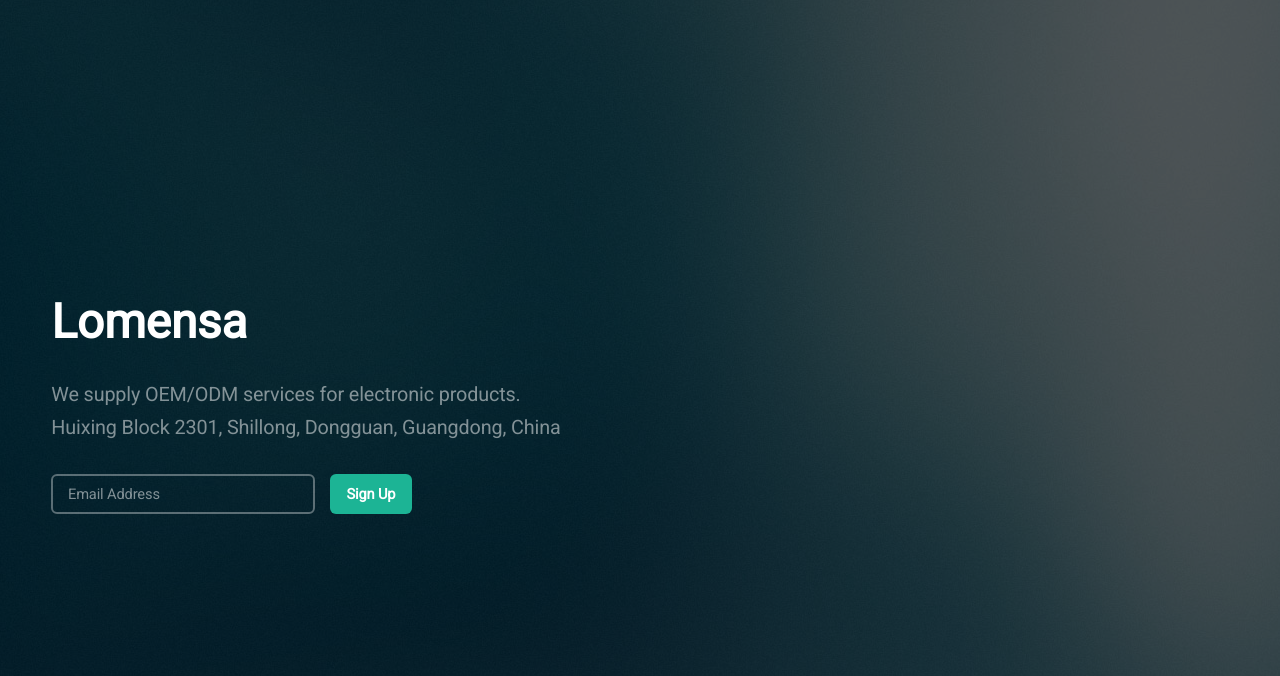
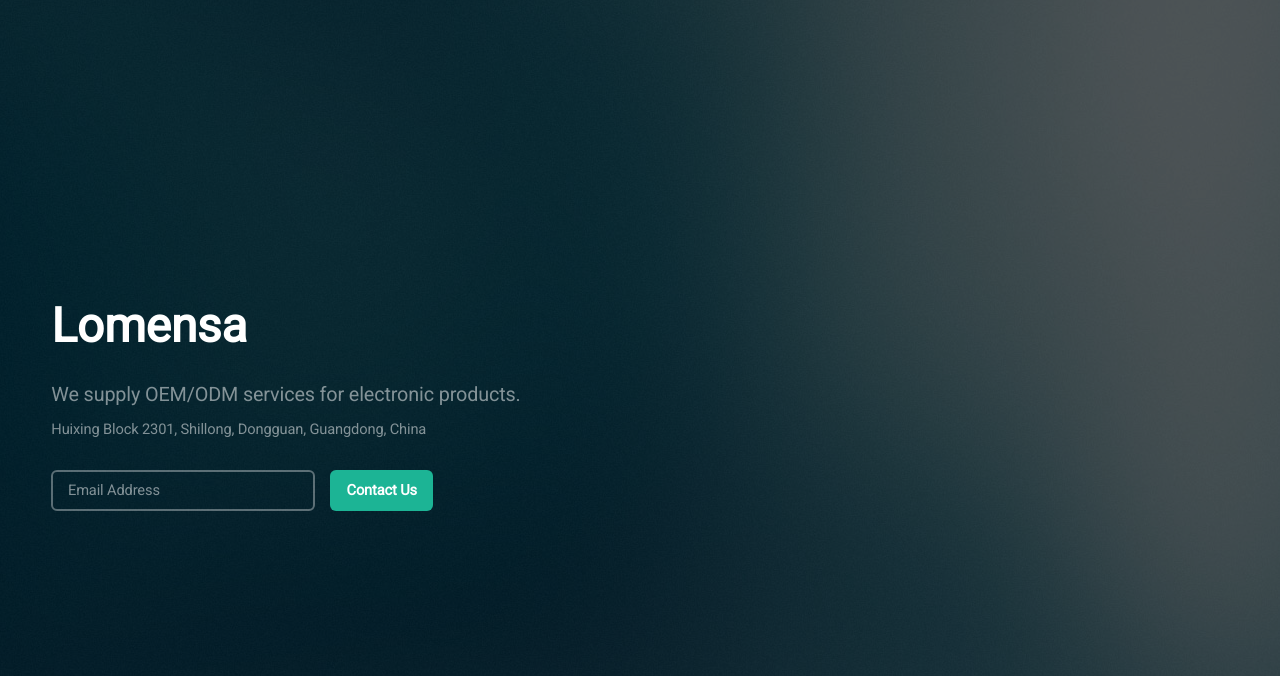
Before and after one commit to yt-dev/lomensa-site, a website: page dist/index.html in a window 1280 px wide. Shown: the top 676 px of the page. Drawn offline with Linux system fonts and the light colour scheme.

Commit message:
minor fix

```diff
--- a/dist/index.html
+++ b/dist/index.html
@@ -17,16 +17,16 @@
     <!-- Header -->
     <header id="header">
       <h1>Lomensa</h1>
-      <p>
-        We supply OEM/ODM services for electronic products.<br />Huixing Block
-        2301, Shillong, Dongguan, Guangdong, China
-      </p>
+      <p>We supply OEM/ODM services for electronic products.</p>
+      <address>
+        Huixing Block 2301, Shillong, Dongguan, Guangdong, China
+      </address>
     </header>
 
     <!-- Signup Form -->
     <form id="signup-form" method="post" action="#">
       <input type="email" name="email" id="email" placeholder="Email Address" />
-      <input type="submit" value="Sign Up" />
+      <input type="submit" value="Contact Us" />
     </form>
 
     <!-- Footer -->
@@ -36,9 +36,7 @@
           <a href="#" class="icon"><i class="fab fa-twitter"></i></a>
           <a href="#" class="icon"><i class="fab fa-instagram"></i></a>
           <a href="#" class="icon"><i class="fab fa-weixin"></i></a>
-          <a href="mailto:test@test.com" class="icon"
-            ><i class="far fa-envelope"></i
-          ></a>
+          <a href="#" class="icon"><i class="far fa-envelope"></i></a>
         </li>
       </ul>
       <ul class="copyright">
--- a/dist/style.css
+++ b/dist/style.css
@@ -450,6 +450,10 @@
   margin: 0 0 2em 0;
 }
 
+address {
+  margin: 0 0 2em 0;
+}
+
 h1,
 h2,
 h3,
@@ -561,7 +565,13 @@
 header p {
   color: rgba(255, 255, 255, 0.5);
   position: relative;
-  margin: 0 0 1.5em 0;
+  margin: 0 0 0.5em 0;
+}
+
+header address {
+  color: rgba(255, 255, 255, 0.5);
+  position: relative;
+  /* margin: 0 0 1.5em 0; */
 }
 
 header h2 + p {
@@ -1074,7 +1084,7 @@
 
 #header p {
   font-size: 1.35em;
-  line-height: 1.65em;
+  /* line-height: 1.65em; */
 }
 
 #header a {
@@ -1087,6 +1097,9 @@
   }
   #header p {
     font-size: 1em;
+  }
+  header address {
+    margin: 0 0 0.5em 0;
   }
 }
 
```
